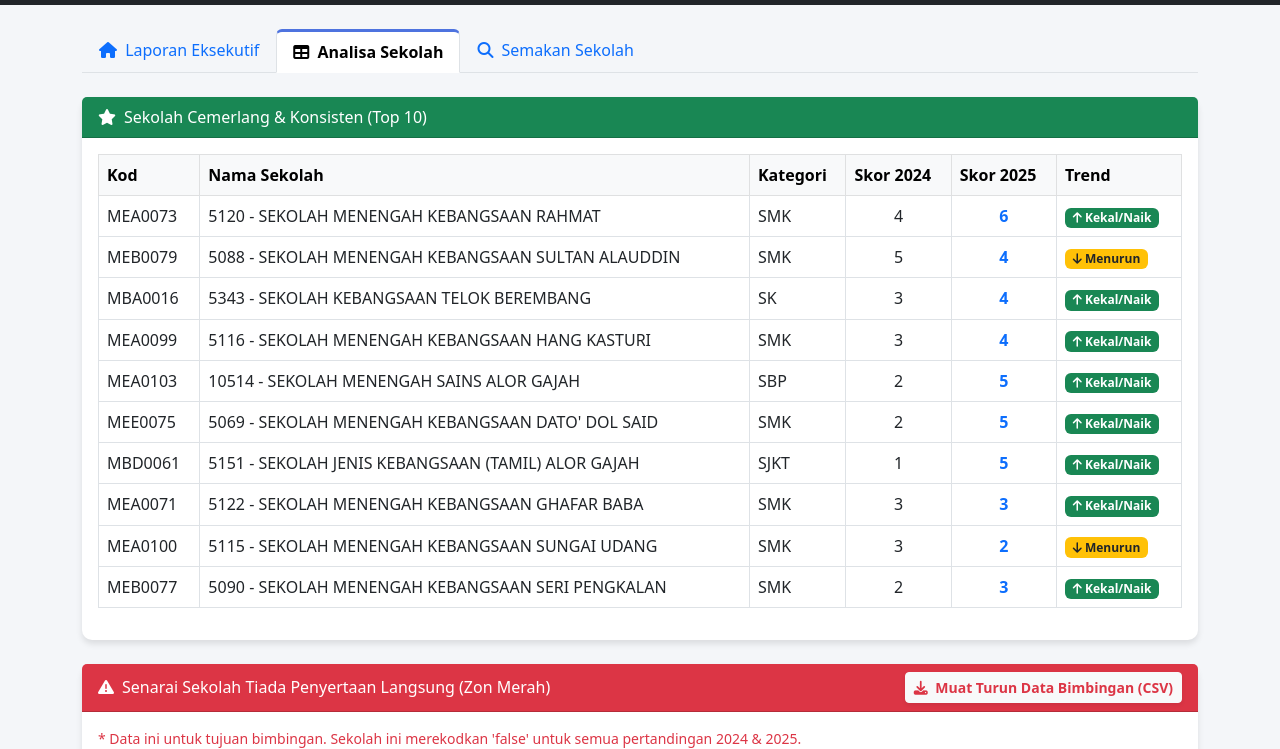
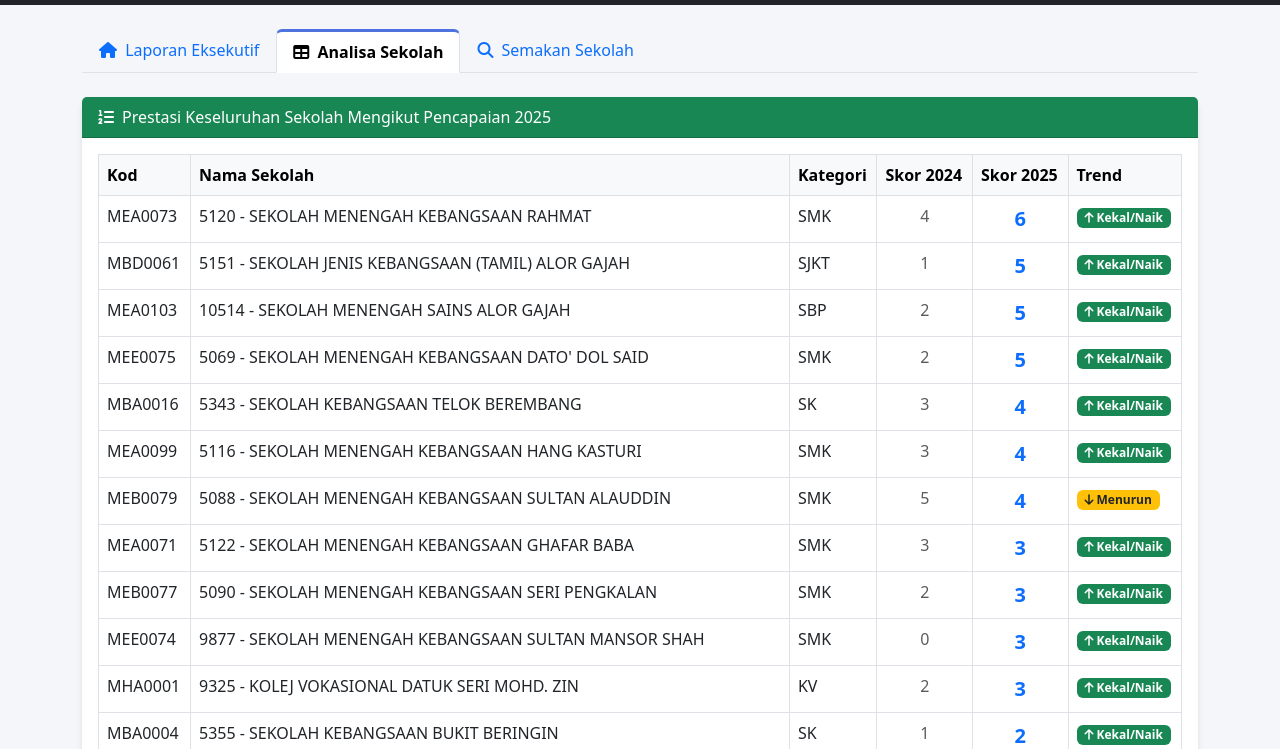
Before and after one commit to sirsm7/pppdm, a plain HTML site: page index.html in a window 1280 px wide. Both pictures are taken after a click on the tab "Analisa Sekolah". Shown: the part 51-800 px from the top of the page. Drawn offline with nearby package versions, Linux system fonts and the light colour scheme.

Commit message:
Add files via upload

```diff
--- a/index.html
+++ b/index.html
@@ -108,7 +108,7 @@
                     <div class="col-md-12 mb-4">
                         <div class="card card-box">
                             <div class="card-header bg-success text-white">
-                                <i class="fas fa-star me-2"></i>Sekolah Cemerlang & Konsisten (Top 10)
+                                <i class="fas fa-list-ol me-2"></i>Prestasi Keseluruhan Sekolah Mengikut Pencapaian 2025
                             </div>
                             <div class="card-body">
                                 <div class="table-responsive">
--- a/script.js
+++ b/script.js
@@ -87,8 +87,11 @@ document.addEventListener("DOMContentLoaded", function () {
         renderCharts(stats);
 
         // 3. Render Jadual
-        topSchools.sort((a, b) => b.totalScore - a.totalScore);
-        renderTopSchoolsTable(topSchools.slice(0, 10));
+        // MODIFIED: Susun ikut markah 2025 tertinggi
+        topSchools.sort((a, b) => b.scores[2025] - a.scores[2025]);
+
+        // MODIFIED: Papar semua sekolah aktif (tiada .slice)
+        renderTopSchoolsTable(topSchools);
         renderZeroSchoolsTable(zeroSchools);
 
         // 4. Setup Fungsi Eksport CSV (Baharu!)
@@ -167,18 +170,21 @@ document.addEventListener("DOMContentLoaded", function () {
 
         tbody.innerHTML = "";
         schools.forEach(s => {
-            let scoreY1 = s.scores[CONFIG.years[0]];
-            let scoreY2 = s.scores[CONFIG.years[1]];
+            let scoreY1 = s.scores[CONFIG.years[0]]; // 2024
+            let scoreY2 = s.scores[CONFIG.years[1]]; // 2025
+
+            // Logic Trend: Bandingkan 2025 dengan 2024
             let trendIcon = scoreY2 >= scoreY1
                 ? '<span class="badge bg-success"><i class="fas fa-arrow-up"></i> Kekal/Naik</span>'
                 : '<span class="badge bg-warning text-dark"><i class="fas fa-arrow-down"></i> Menurun</span>';
 
+            // Highlight skor 2025 sebab itu kriteria sorting utama sekarang
             tbody.innerHTML += `<tr>
                 <td>${s.kodSekolah}</td>
                 <td>${s.namaSekolah}</td>
                 <td>${s.kategoriSekolah}</td>
-                <td class="text-center">${scoreY1}</td>
-                <td class="text-center fw-bold text-primary">${scoreY2}</td>
+                <td class="text-center text-muted">${scoreY1}</td>
+                <td class="text-center fw-bold text-primary fs-5">${scoreY2}</td>
                 <td>${trendIcon}</td>
             </tr>`;
         });
@@ -199,19 +205,63 @@ document.addEventListener("DOMContentLoaded", function () {
         });
     }
 
-    // --- SISTEM CARIAN & DROPDOWN ---
+    // --- SISTEM CARIAN & DROPDOWN (MODIFIED: GROUPING) ---
     function setupSearchSystem(data) {
         const dropdown = document.getElementById("schoolDropdown");
         const searchInput = document.getElementById("searchInput");
         const resultCard = document.getElementById("schoolResultCard");
 
-        // Isi Dropdown
-        data.sort((a, b) => a.namaSekolah.localeCompare(b.namaSekolah));
-        data.forEach(s => {
-            let option = document.createElement("option");
-            option.value = s.kodSekolah;
-            option.text = s.namaSekolah;
-            dropdown.appendChild(option);
+        // Kosongkan dropdown asal (kekalkan placeholder pertama)
+        // dropdown.innerHTML = '<option value="">Pilih Sekolah...</option>'; // Opsyenal, tapi HTML dah ada
+
+        // Susunan Kategori yang diminta
+        // Nota: "SJK" dalam permintaan dipetakan kepada "SJKC" dalam data JSON
+        const categoryOrder = ["SK", "SJKC", "SJKT", "SR SABK", "SMK", "SBP", "KV", "SM SABK"];
+
+        // 1. Group data mengikut kategori
+        const groupedData = data.reduce((acc, school) => {
+            const cat = school.kategoriSekolah;
+            if (!acc[cat]) acc[cat] = [];
+            acc[cat].push(school);
+            return acc;
+        }, {});
+
+        // 2. Loop ikut susunan kategori yang ditetapkan
+        categoryOrder.forEach(category => {
+            if (groupedData[category] && groupedData[category].length > 0) {
+                // Buat Optgroup
+                const group = document.createElement("optgroup");
+                group.label = category === "SJKC" ? "SJK (Cina)" : category; // Label cantik sikit untuk SJKC
+
+                // Sort sekolah dalam kategori mengikut abjad (A-Z)
+                groupedData[category].sort((a, b) => a.namaSekolah.localeCompare(b.namaSekolah));
+
+                // Masukkan option dalam group
+                groupedData[category].forEach(s => {
+                    let option = document.createElement("option");
+                    option.value = s.kodSekolah;
+                    option.text = s.namaSekolah;
+                    group.appendChild(option);
+                });
+
+                dropdown.appendChild(group);
+            }
+        });
+
+        // Handle kategori lain yang mungkin wujud tapi tiada dalam list 'categoryOrder' (Safety measure)
+        Object.keys(groupedData).forEach(cat => {
+            if (!categoryOrder.includes(cat)) {
+                const group = document.createElement("optgroup");
+                group.label = cat;
+                groupedData[cat].sort((a, b) => a.namaSekolah.localeCompare(b.namaSekolah));
+                groupedData[cat].forEach(s => {
+                    let option = document.createElement("option");
+                    option.value = s.kodSekolah;
+                    option.text = s.namaSekolah;
+                    group.appendChild(option);
+                });
+                dropdown.appendChild(group);
+            }
         });
 
         // Event: Dropdown
```
